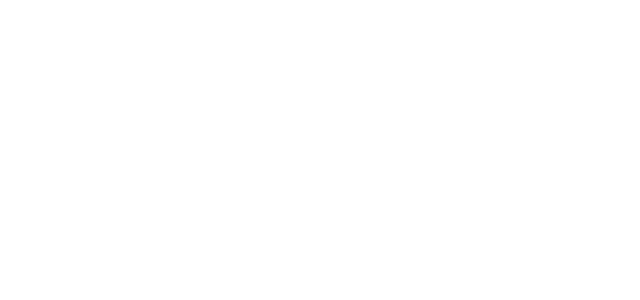
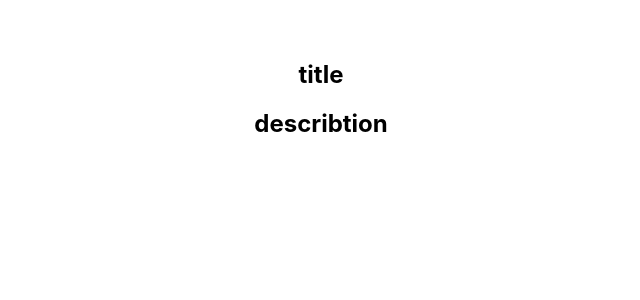
Before and after one commit to omaranBazna/innovir, a React (Create React App) app: page / in a window 1280 px wide. Shown: the top 300 px of the page, without its empty margins (319-959 px from the left). Built offline with nearby package versions, Linux system fonts and the light colour scheme.

Commit message:
start building the product section

```diff
--- a/src/App.js
+++ b/src/App.js
@@ -1,6 +1,7 @@
 import logo from './logo.svg';
 import './App.css';
 import {useState} from 'react'
+import Product from "./Components/Product"
 function App() {
 const [lang,setLang]=useState('En')
   return (
@@ -25,6 +26,7 @@
        </section>
 
        <section  id="products" >
+         <Product />
 
        </section>
 
--- a/src/Components/Product.js
+++ b/src/Components/Product.js
@@ -1,11 +1,11 @@
 import React from 'react'
 
-export default function Product(props){
+export default function Product(){
     return (
         <div className="product">
              <img src="" />
-            <h1>{this.props.title}</h1>
-            <h2>{this.props.describtion}</h2>
+            <h1>title</h1>
+            <h2>describtion</h2>
         </div>
     )
 }
```
